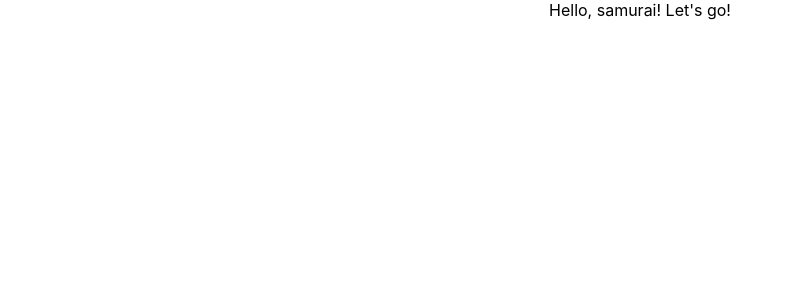
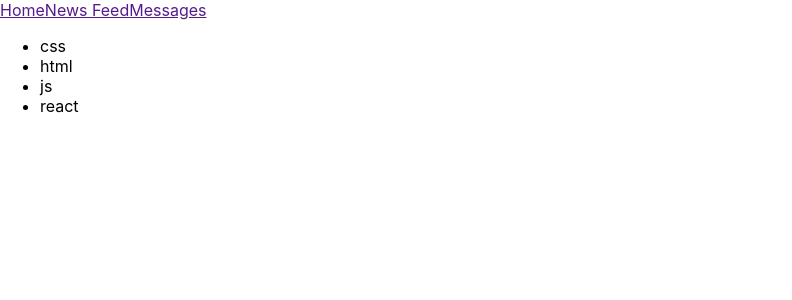
Before and after one commit to sonyhero/samurai-way, a React (Create React App) app: page / in a window 1280 px wide. Shown: the top 300 px of the page, without its empty margins (0-792 px from the left). Built offline with nearby package versions, Linux system fonts and the light colour scheme.

Commit message:
samurai way lesson 8-9

```diff
--- /dev/null
+++ b/lesson8/google.tsx
@@ -0,0 +1,6 @@
+let openGoogle = () => {
+    // connect to Google
+    // show map
+}
+
+export default openGoogle;
--- /dev/null
+++ b/lesson8/main/main.tsx
@@ -0,0 +1,2 @@
+import openAllMaps from "./maps";
+openAllMaps();
--- /dev/null
+++ b/lesson8/yandex.tsx
@@ -0,0 +1,6 @@
+let openYandex = () => {
+    // connect to Yandex
+    // show map
+}
+
+export default openYandex;
--- a/src/App.tsx
+++ b/src/App.tsx
@@ -1,10 +1,21 @@
 import React from 'react';
 import './App.css';
+import Technologies from './Technologies';
+import Header from './Header';
 
-function App() {
+// function App() {
+//   return (
+//     <div className="App">
+//      Hello, samurai! Let's go!
+//     </div>
+//   );
+// }
+
+const App = () => {
   return (
-    <div className="App">
-     Hello, samurai! Let's go!
+    <div>
+      <Header />
+      <Technologies />
     </div>
   );
 }
--- /dev/null
+++ b/src/Header.tsx
@@ -0,0 +1,13 @@
+import React from 'react';
+
+const Header = () => {
+  return (
+    <div>
+      <a href="">Home</a>
+      <a href="">News Feed</a>
+      <a href="">Messages</a>
+    </div>
+  );
+}
+
+export default Header;
--- /dev/null
+++ b/src/Technologies.tsx
@@ -0,0 +1,16 @@
+import React from 'react';
+
+const Technologies = () => {
+    return (
+        <div>
+            <ul>
+                <li>css</li>
+                <li>html</li>
+                <li>js</li>
+                <li>react</li>
+            </ul>
+        </div>
+    );
+}
+
+export default Technologies;
```
Also changed, not shown: lesson8/main/maps.tsx (added, +9 -0 lines).
